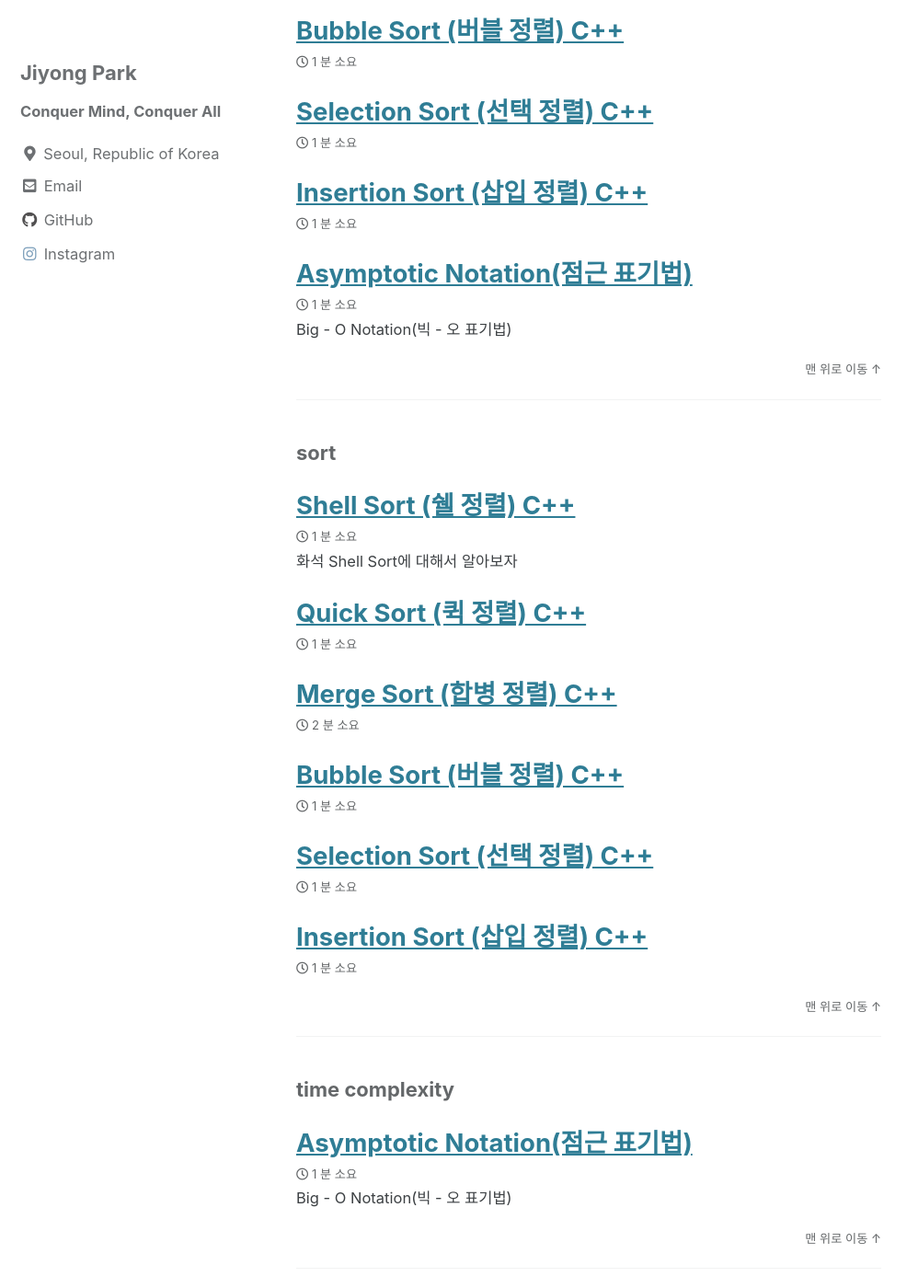
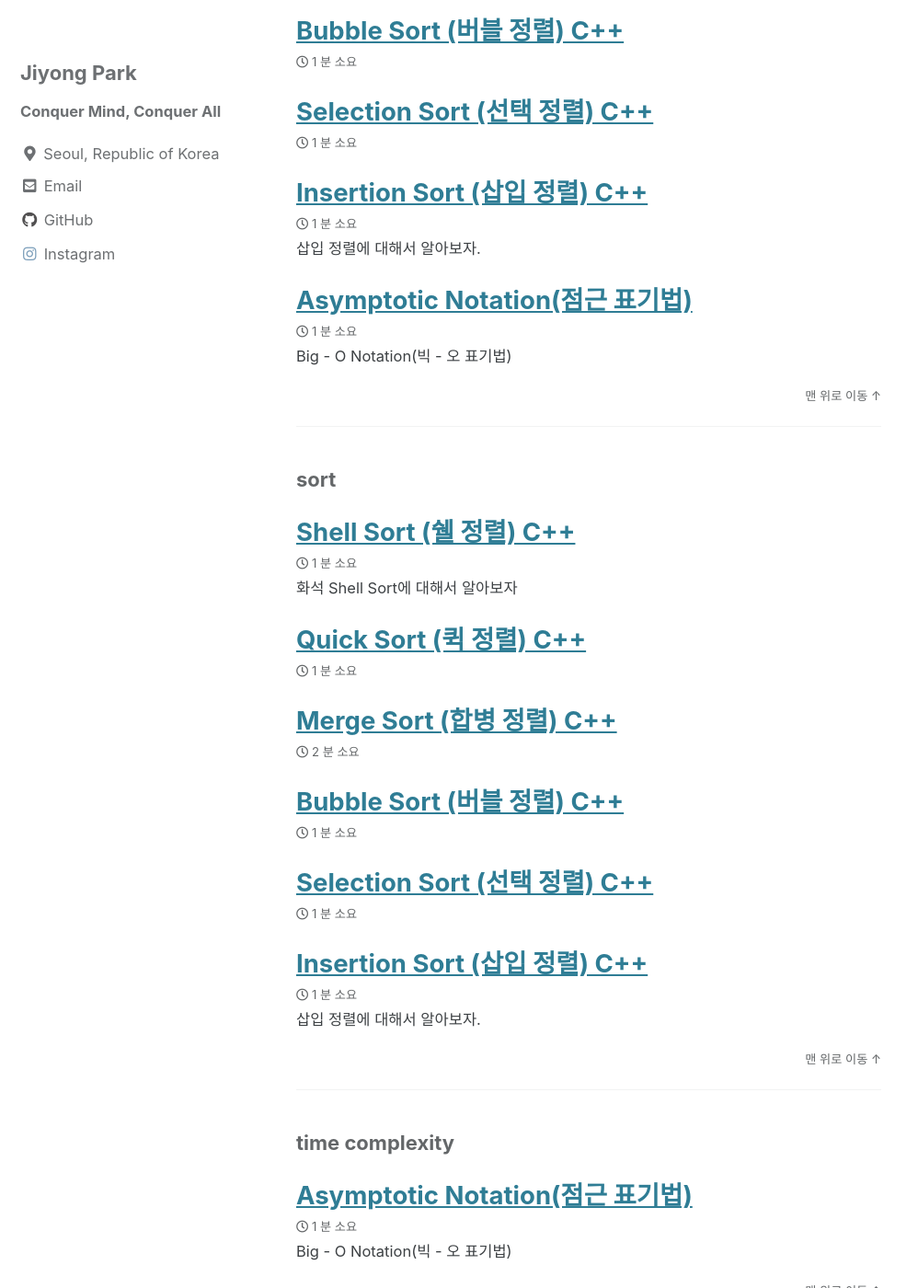
Before and after one commit to bjybs123/bjybs123.github.io, a Jekyll site: the page built from _pages/tag.md, in a window 1280 px wide and 1400 px high, scrolled down 784 px. Shown: the whole window at 92% size, without its empty margins (0-998 px from the left). Built offline with Jekyll 4.4.1, drawn with Linux system fonts in a browser that asks for light colours; cached includes are drawn as plain includes.

Commit message:
subtitle added

```diff
--- a/_posts/Algorithm/2021-07-20-Insertion-Sort.md
+++ b/_posts/Algorithm/2021-07-20-Insertion-Sort.md
@@ -1,6 +1,6 @@
 ---
 title:  "Insertion Sort (삽입 정렬) C++"
-
+excerpt: "삽입 정렬에 대해서 알아보자."
 categories:
   - Algorithm
 tags:
```
